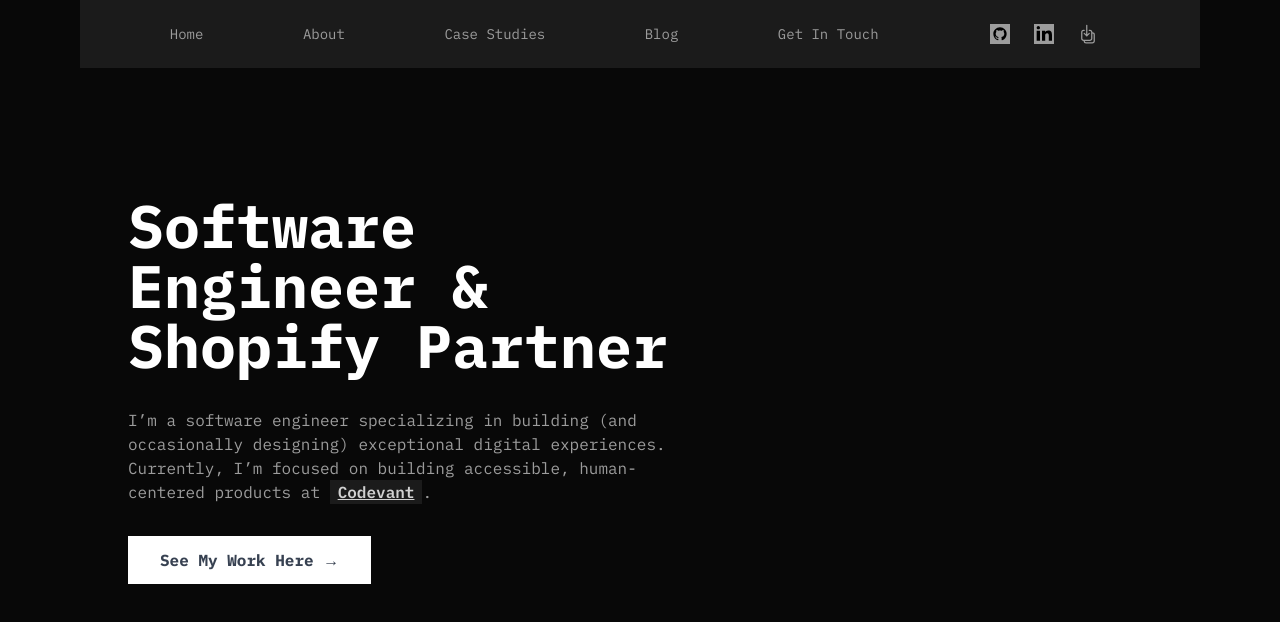
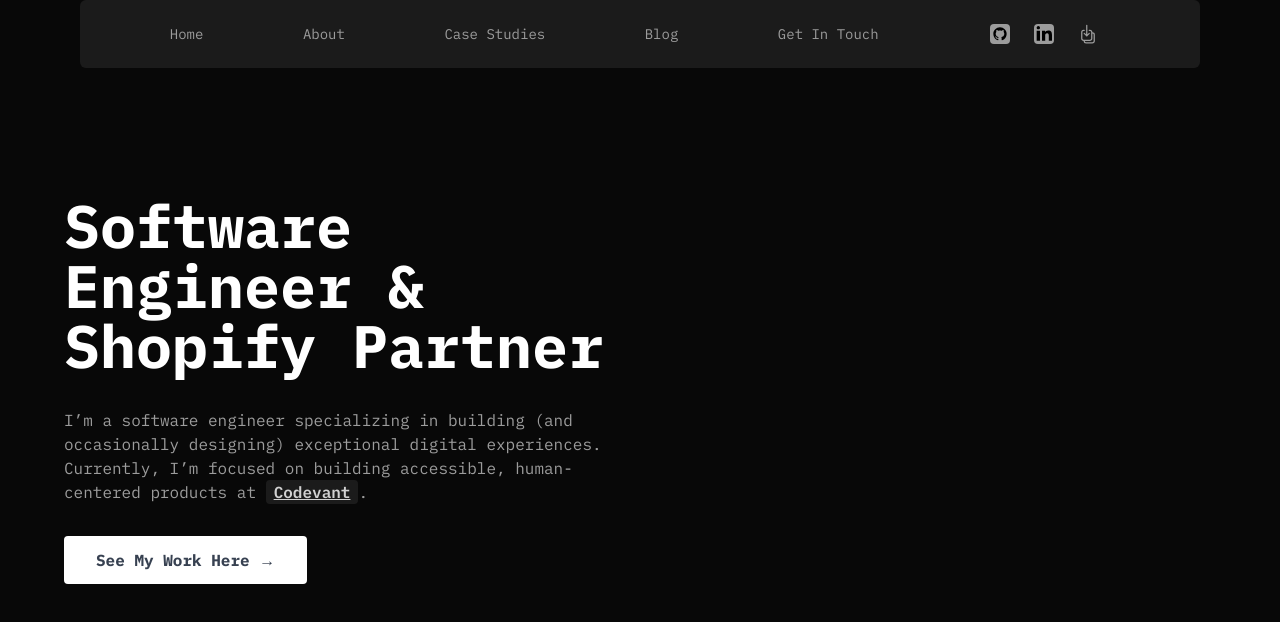
Before and after one commit to daniel-akinyemi/octane-portfolio-os, a Next.js app: page / in a window 1280 px wide. Shown: the top 622 px of the page. Built offline with nearby package versions, Linux system fonts and the light colour scheme.

Commit message:
feat: root files update

```diff
--- a/src/app/globals.css
+++ b/src/app/globals.css
@@ -13,3 +13,117 @@
       @apply flex flex-col md:hidden space-y-8 w-full mx-auto text-white justify-start pt-40 text-center items-center z-50 h-screen ease-in duration-300;
     }
   }
+
+@layer base {
+  :root {
+
+        --background: 0 0% 100%;
+
+        --foreground: 0 0% 3.9%;
+
+        --card: 0 0% 100%;
+
+        --card-foreground: 0 0% 3.9%;
+
+        --popover: 0 0% 100%;
+
+        --popover-foreground: 0 0% 3.9%;
+
+        --primary: 0 0% 9%;
+
+        --primary-foreground: 0 0% 98%;
+
+        --secondary: 0 0% 96.1%;
+
+        --secondary-foreground: 0 0% 9%;
+
+        --muted: 0 0% 96.1%;
+
+        --muted-foreground: 0 0% 45.1%;
+
+        --accent: 0 0% 96.1%;
+
+        --accent-foreground: 0 0% 9%;
+
+        --destructive: 0 84.2% 60.2%;
+
+        --destructive-foreground: 0 0% 98%;
+
+        --border: 0 0% 89.8%;
+
+        --input: 0 0% 89.8%;
+
+        --ring: 0 0% 3.9%;
+
+        --chart-1: 12 76% 61%;
+
+        --chart-2: 173 58% 39%;
+
+        --chart-3: 197 37% 24%;
+
+        --chart-4: 43 74% 66%;
+
+        --chart-5: 27 87% 67%;
+
+        --radius: 0.5rem
+    }
+  .dark {
+
+        --background: 0 0% 3.9%;
+
+        --foreground: 0 0% 98%;
+
+        --card: 0 0% 3.9%;
+
+        --card-foreground: 0 0% 98%;
+
+        --popover: 0 0% 3.9%;
+
+        --popover-foreground: 0 0% 98%;
+
+        --primary: 0 0% 98%;
+
+        --primary-foreground: 0 0% 9%;
+
+        --secondary: 0 0% 14.9%;
+
+        --secondary-foreground: 0 0% 98%;
+
+        --muted: 0 0% 14.9%;
+
+        --muted-foreground: 0 0% 63.9%;
+
+        --accent: 0 0% 14.9%;
+
+        --accent-foreground: 0 0% 98%;
+
+        --destructive: 0 62.8% 30.6%;
+
+        --destructive-foreground: 0 0% 98%;
+
+        --border: 0 0% 14.9%;
+
+        --input: 0 0% 14.9%;
+
+        --ring: 0 0% 83.1%;
+
+        --chart-1: 220 70% 50%;
+
+        --chart-2: 160 60% 45%;
+
+        --chart-3: 30 80% 55%;
+
+        --chart-4: 280 65% 60%;
+
+        --chart-5: 340 75% 55%
+    }
+}
+
+@layer base {
+  * {
+    @apply border-border;
+    }
+  body {
+    @apply bg-background text-foreground;
+    }
+}
--- a/src/app/layout.tsx
+++ b/src/app/layout.tsx
@@ -8,7 +8,7 @@
 })
 
 export const metadata = {
-  title: 'Daniel Akinyemi - Portfolio',
+  title: 'Daniel Akinyemi — Engineer',
   description: 'Daniel Akinyemis portfolio website.',
 }
 
--- a/src/app/page.tsx
+++ b/src/app/page.tsx
@@ -13,7 +13,7 @@
 
       >
     <main>
-      <div className="max-w-5xl mx-auto">
+      <div className="max-w-6xl mx-auto">
         <Herobanner/>
       </div>
     </main>
```
